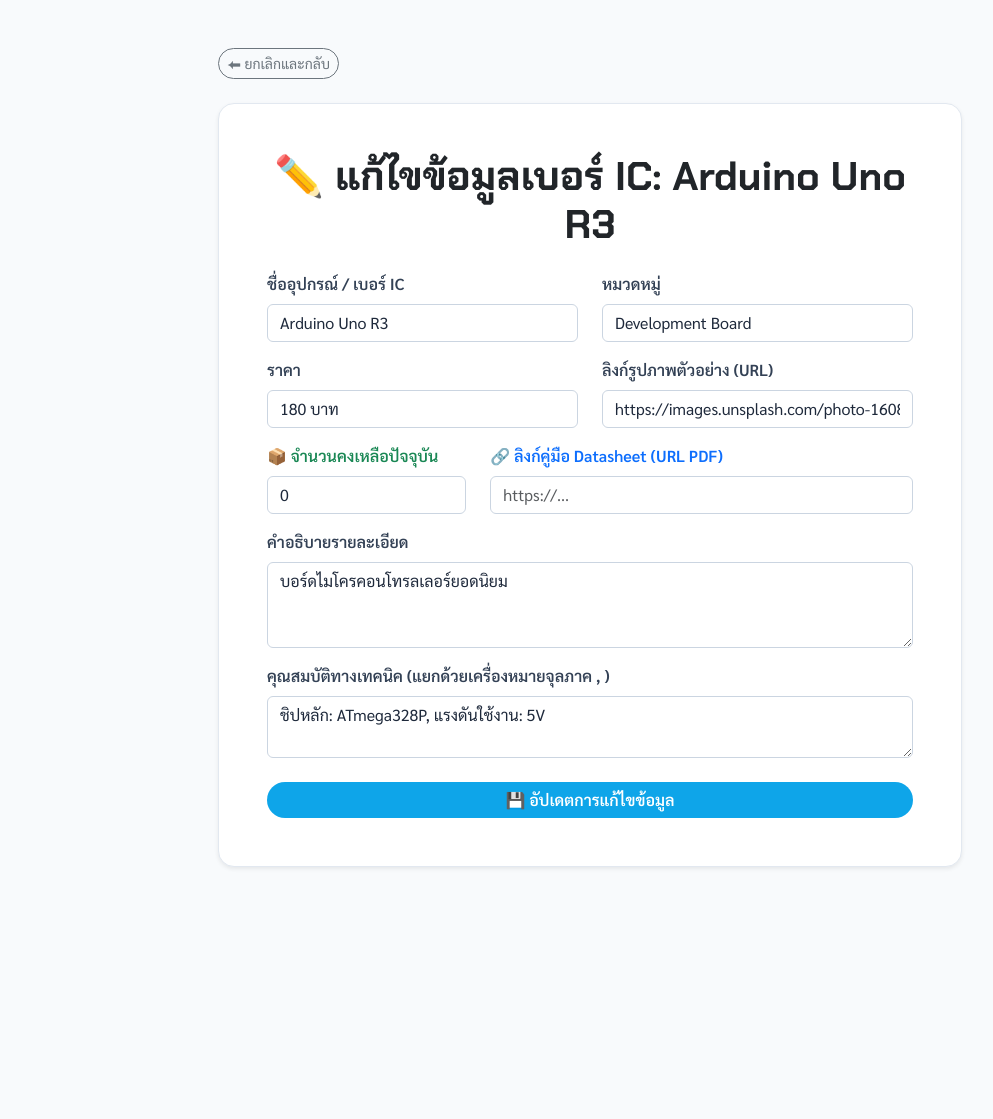
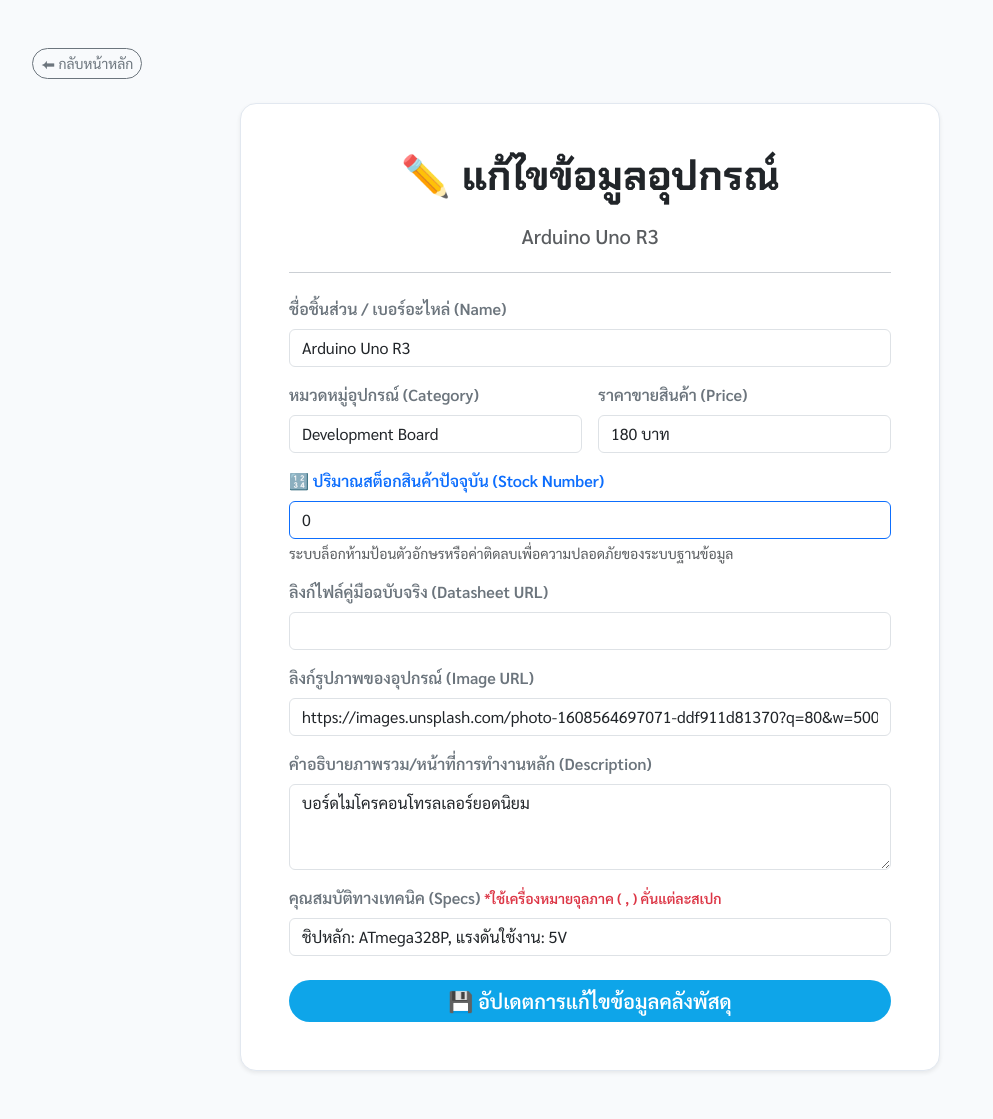
Before and after one commit to aerfst1712-debug/PyCharmMiscProject, a Flask app: page /edit/1 in a window 1280 px wide. Shown: the whole page, without its empty margins (50-1043 px from the left). Before the commit the page ends 868 px from the top, so only its background shows below. Run offline with Flask 3, Linux system fonts and the light colour scheme; the visitor is signed in with stand-in values (Sample User, id 1); data comes from the database, SQL or seed files in the repository.

Commit message:
Update edit.html

```diff
--- a/templates/edit.html
+++ b/templates/edit.html
@@ -3,73 +3,72 @@
 <head>
     <meta charset="UTF-8">
     <meta name="viewport" content="width=device-width, initial-scale=1.0">
-    <title>แก้ไขข้อมูลชิ้นส่วน - ElectroHub</title>
+    <title>แก้ไขข้อมูล: {{ product.name }}</title>
     <link href="https://cdn.jsdelivr.net/npm/bootstrap@5.3.0/dist/css/bootstrap.min.css" rel="stylesheet">
     <link href="https://fonts.googleapis.com/css2?family=Chakra+Petch:wght@500;700&family=Sarabun:wght@400;500;600&display=swap" rel="stylesheet">
     <style>
         body { font-family: 'Sarabun', sans-serif; background-color: #f8fafc; color: #334155; }
-        h1, .navbar-brand { font-family: 'Chakra Petch', sans-serif; }
-        .form-box { background-color: #ffffff; border: 1px solid #e2e8f0; border-radius: 16px; }
-        .form-control { background-color: #ffffff; border: 1px solid #cbd5e1; color: #1e293b; }
-        .form-control:focus { border-color: #0ea5e9; box-shadow: 0 0 0 3px rgba(14, 165, 233, 0.15); }
+        h1 { font-family: 'Chakra Petch', sans-serif; }
+        .form-box { background-color: #ffffff; border: 1px solid #e2e8f0; border-radius: 16px; max-width: 700px; margin: 0 auto; }
     </style>
 </head>
 <body>
 
     <div class="container my-5">
-        <div class="col-lg-8 mx-auto">
-            <a href="/product/{{ product.id }}?pw={{ pw }}" class="btn btn-outline-secondary btn-sm rounded-pill mb-4">⬅ ยกเลิกและกลับ</a>
+        <div class="mb-4">
+            <a href="/" class="btn btn-outline-secondary btn-sm rounded-pill">⬅ กลับหน้าหลัก</a>
+        </div>
 
         <div class="form-box p-4 p-md-5 shadow-sm">
-                <h1 class="fw-bold mb-4 text-dark text-center">✏️ แก้ไขข้อมูลเบอร์ IC: {{ product.name }}</h1>
+            <h1 class="fw-bold text-dark text-center mb-4">✏️ แก้ไขข้อมูลอุปกรณ์</h1>
+            <h5 class="text-center text-muted mb-4">{{ product.name }}</h5>
+            <hr class="mb-4">
 
-                <form action="/edit/{{ product.id }}?pw={{ pw }}" method="POST">
-                    <div class="row">
-                        <div class="col-md-6 mb-3">
-                            <label class="form-label fw-bold">ชื่ออุปกรณ์ / เบอร์ IC</label>
-                            <input type="text" class="form-control" name="name" value="{{ product.name }}" required>
-                        </div>
-                        <div class="col-md-6 mb-3">
-                            <label class="form-label fw-bold">หมวดหมู่</label>
-                            <input type="text" class="form-control" name="category" value="{{ product.category }}" required>
-                        </div>
+            <form method="POST" action="/edit/{{ product.id }}">
+                <div class="mb-3">
+                    <label class="form-label fw-bold text-secondary">ชื่อชิ้นส่วน / เบอร์อะไหล่ (Name)</label>
+                    <input type="text" name="name" class="form-control" value="{{ product.name }}" required>
                 </div>
 
-                    <div class="row">
-                        <div class="col-md-6 mb-3">
-                            <label class="form-label fw-bold">ราคา</label>
-                            <input type="text" class="form-control" name="price" value="{{ product.price }}" required>
+                <div class="row g-3 mb-3">
+                    <div class="col-md-6">
+                        <label class="form-label fw-bold text-secondary">หมวดหมู่อุปกรณ์ (Category)</label>
+                        <input type="text" name="category" class="form-control" value="{{ product.category }}" required>
                     </div>
-                        <div class="col-md-6 mb-3">
-                            <label class="form-label fw-bold">ลิงก์รูปภาพตัวอย่าง (URL)</label>
-                            <input type="url" class="form-control" name="image_url" value="{{ product.image_url }}" required>
-                        </div>
-                    </div>
-
-                    <div class="row">
-                        <div class="col-md-4 mb-3">
-                            <label class="form-label fw-bold text-success">📦 จำนวนคงเหลือปัจจุบัน</label>
-                            <input type="number" class="form-control" name="stock" value="{{ product.stock or 0 }}" min="0" required>
-                        </div>
-                        <div class="col-md-8 mb-3">
-                            <label class="form-label fw-bold text-primary">🔗 ลิงก์คู่มือ Datasheet (URL PDF)</label>
-                            <input type="url" class="form-control" name="datasheet_url" value="{{ product.datasheet_url or '' }}" placeholder="https://...">
+                    <div class="col-md-6">
+                        <label class="form-label fw-bold text-secondary">ราคาขายสินค้า (Price)</label>
+                        <input type="text" name="price" class="form-control" value="{{ product.price }}" required>
                     </div>
                 </div>
 
                 <div class="mb-3">
-                        <label class="form-label fw-bold">คำอธิบายรายละเอียด</label>
-                        <textarea class="form-control" name="description" rows="3" required>{{ product.description }}</textarea>
+                    <label class="form-label fw-bold text-primary">🔢 ปริมาณสต็อกสินค้าปัจจุบัน (Stock Number)</label>
+                    <input type="number" name="stock" class="form-control border-primary" min="0" value="{{ product.stock or 0 }}" step="1" title="กรุณากรอกตัวเลขจำนวนเต็มบวกตั้งแต่ 0 ขึ้นไปเท่านั้น" required>
+                    <div class="form-text text-muted">ระบบล็อกห้ามป้อนตัวอักษรหรือค่าติดลบเพื่อความปลอดภัยของระบบฐานข้อมูล</div>
+                </div>
+
+                <div class="mb-3">
+                    <label class="form-label fw-bold text-secondary">ลิงก์ไฟล์คู่มือฉบับจริง (Datasheet URL)</label>
+                    <input type="url" name="datasheet_url" class="form-control" value="{{ product.datasheet_url or '' }}">
+                </div>
+
+                <div class="mb-3">
+                    <label class="form-label fw-bold text-secondary">ลิงก์รูปภาพของอุปกรณ์ (Image URL)</label>
+                    <input type="url" name="image_url" class="form-control" value="{{ product.image_url }}" required>
+                </div>
+
+                <div class="mb-3">
+                    <label class="form-label fw-bold text-secondary">คำอธิบายภาพรวม/หน้าที่การทำงานหลัก (Description)</label>
+                    <textarea name="description" class="form-control" rows="3" required>{{ product.description }}</textarea>
                 </div>
 
                 <div class="mb-4">
-                        <label class="form-label fw-bold">คุณสมบัติทางเทคนิค (แยกด้วยเครื่องหมายจุลภาค , )</label>
-                        <textarea class="form-control" name="specs" rows="2" required>{{ product.specs }}</textarea>
+                    <label class="form-label fw-bold text-secondary">คุณสมบัติทางเทคนิค (Specs) <small class="text-danger">*ใช้เครื่องหมายจุลภาค ( , ) คั่นแต่ละสเปก</small></label>
+                    <input type="text" name="specs" class="form-control" value="{{ product.specs }}" required>
                 </div>
 
-                    <button type="submit" class="btn btn-primary w-100 rounded-pill fw-bold py-2.5" style="background-color: #0ea5e9; border: none;">💾 อัปเดตการแก้ไขข้อมูล</button>
+                <button type="submit" class="btn btn-primary w-100 py-2.5 rounded-pill fw-bold fs-5" style="background-color: #0ea5e9; border: none;">💾 อัปเดตการแก้ไขข้อมูลคลังพัสดุ</button>
             </form>
-            </div>
         </div>
     </div>
 
```
Lines whose indentation alone changed are shown as unchanged.
